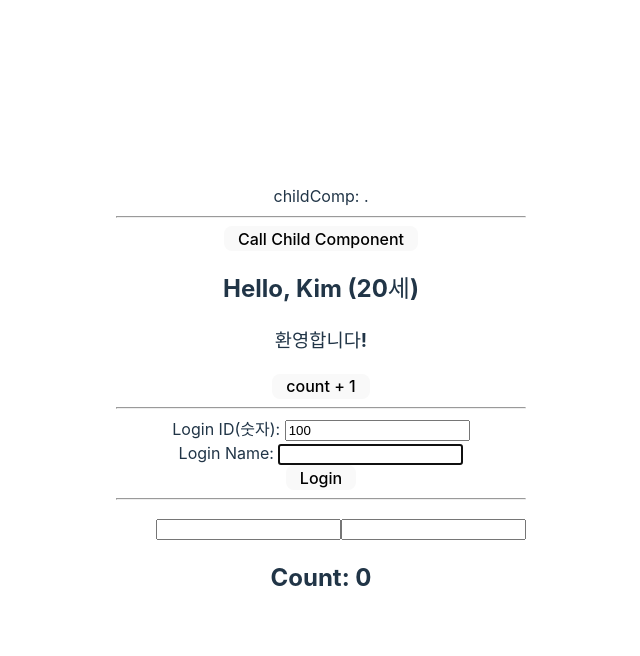
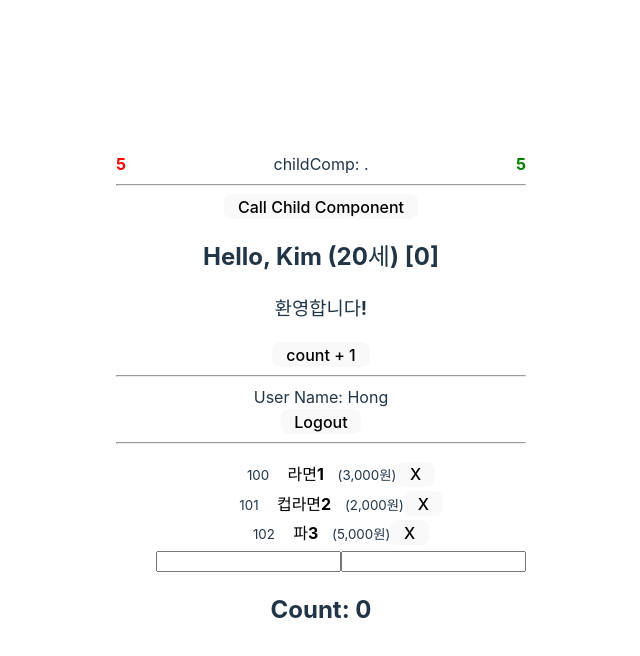
Before and after one commit to seon23/react, a React (Vite) app in the folder rbvite/: page / in a window 1280 px wide. Shown: the top 656 px of the page, without its empty margins (319-959 px from the left). Built offline with nearby package versions, Linux system fonts and the light colour scheme.

Commit message:
useEffect

```diff
--- /dev/null
+++ b/rbvite/public/data/sample-logined.json
@@ -0,0 +1,8 @@
+{
+  "loginUser": { "id": 100, "name": "Hong" },
+  "cart": [
+    { "id": 100, "name": "라면1", "price": 3000 },
+    { "id": 101, "name": "컵라면2", "price": 2000 },
+    { "id": 102, "name": "파3", "price": 5000 }
+  ]
+}
--- a/rbvite/src/App.tsx
+++ b/rbvite/src/App.tsx
@@ -1,8 +1,15 @@
-import { forwardRef, useImperativeHandle, useRef, useState } from 'react';
+import {
+  forwardRef,
+  useEffect,
+  useImperativeHandle,
+  useRef,
+  useState,
+} from 'react';
 import './App.css';
 import Hello from './components/Hello';
 import My from './components/My';
 import { useCounter } from './hooks/counter-context';
+import { useTimer } from './hooks/timer-hooks';
 
 type ChildHandler = {
   appendPeriod: () => void;
@@ -11,6 +18,18 @@
 // 여기서 ref는 ChildComponent의 ref 어트리뷰트?
 const ChildComponent = forwardRef((_, ref) => {
   const [childText, setChildText] = useState('.');
+  const [badCount, setBadCount] = useState(0);
+  const [goodCount, setGoodCount] = useState(0);
+
+  const { useInterval } = useTimer();
+
+  useInterval(() => setBadCount((pre) => pre + 1), 1000);
+
+  useEffect(() => {
+    const intl = setInterval(() => setGoodCount((pre) => pre + 1), 1000);
+
+    return () => clearInterval(intl);
+  }, []);
 
   const handler: ChildHandler = {
     // setChildText에서 이전 값 c가 필요한 이유는?
@@ -18,7 +37,13 @@
   };
   // ref, 즉 부모에서 생성한 ref object(ChildComponent를 참조하는)의 current prop에 handler 연결?
   useImperativeHandle(ref, () => handler);
-  return <>childComp: {childText}</>;
+  return (
+    <>
+      <strong style={{ float: 'left', color: 'red' }}>{badCount}</strong>
+      childComp: {childText}
+      <strong style={{ float: 'right', color: 'green' }}>{goodCount}</strong>
+    </>
+  );
 });
 
 function App() {
--- a/rbvite/src/components/Hello.tsx
+++ b/rbvite/src/components/Hello.tsx
@@ -7,11 +7,11 @@
 };
 
 const Hello = ({ name, age, children }: PropsWithChildren<Props>) => {
-  const { incrementCount } = useCounter();
+  const { count, incrementCount } = useCounter();
   return (
     <>
       <h2>
-        Hello, {name} ({age}세)
+        Hello, {name} ({age}세) [{count}]
       </h2>
       <h3>{children}</h3>
       <button onClick={incrementCount}>count + 1</button>
--- a/rbvite/src/components/Login.tsx
+++ b/rbvite/src/components/Login.tsx
@@ -6,6 +6,7 @@
   useRef,
 } from 'react';
 import { useSession } from '../hooks/session-context';
+import { useCounter } from '../hooks/counter-context';
 
 export type LoginHandle = {
   focusName: () => void;
@@ -15,8 +16,19 @@
   console.log('Render Login!');
 
   const { login } = useSession();
+  const { count, incrementCount, decrementCount } = useCounter();
   const idRef = useRef<HTMLInputElement>(null);
   const nameRef = useRef<HTMLInputElement>(null);
+
+  useEffect(() => {
+    incrementCount();
+    console.log('Login Please...', count);
+
+    return () => {
+      decrementCount();
+      console.log('login-cleanup-code!!, count');
+    };
+  }, []);
 
   const submit = (e: FormEvent<HTMLFormElement>) => {
     // action 기능 차단?
--- a/rbvite/src/components/Profile.tsx
+++ b/rbvite/src/components/Profile.tsx
@@ -1,7 +1,7 @@
 import { useSession } from '../hooks/session-context';
 
 const Profile = () => {
-  console.log('Render Profile!');
+  // console.log('Render Profile!');
   const {
     logout,
     session: { loginUser },
--- a/rbvite/src/hooks/counter-context.tsx
+++ b/rbvite/src/hooks/counter-context.tsx
@@ -11,18 +11,21 @@
   count: number;
   //   setCount: Dispatch<SetStateAction<number>>;
   incrementCount: () => void;
+  decrementCount: () => void;
 };
 const CounterContext = createContext<CounterContextProps>({
   count: 0,
   incrementCount: () => {},
+  decrementCount: () => {},
 });
 
 const CounterContextProvider = ({ children }: PropsWithChildren) => {
   const [count, setCount] = useState(0);
 
   const incrementCount = () => setCount(count + 1);
+  const decrementCount = () => setCount((count) => count - 1);
   return (
-    <CounterContext.Provider value={{ count, incrementCount }}>
+    <CounterContext.Provider value={{ count, incrementCount, decrementCount }}>
       {children}
     </CounterContext.Provider>
   );
--- a/rbvite/src/hooks/session-context.tsx
+++ b/rbvite/src/hooks/session-context.tsx
@@ -1,4 +1,10 @@
-import { PropsWithChildren, createContext, useContext, useState } from 'react';
+import {
+  PropsWithChildren,
+  createContext,
+  useContext,
+  useEffect,
+  useState,
+} from 'react';
 
 type SessionContextProp = {
   session: Session;
@@ -23,6 +29,16 @@
 export const SessionContextProvider = ({ children }: PropsWithChildren) => {
   const [session, setSession] = useState<Session>(DEFAULT_SESSION);
 
+  const url = '/data/sample-logined.json';
+  useEffect(() => {
+    const controller = new AbortController();
+    const { signal } = controller;
+    fetch(url, { signal })
+      .then((res) => res.json())
+      .then((data) => setSession(data));
+
+    return () => controller.abort();
+  }, []);
   // const loginHandleRef = useRef<LoginHandle>(null);
   const login = ({ id, name }: LoginUser) => {
     if (!name) {
--- /dev/null
+++ b/rbvite/src/hooks/timer-hooks.ts
@@ -0,0 +1,17 @@
+import { useEffect } from 'react';
+
+export const useTimer = () => {
+  const useInterval = <T extends unknown[]>(
+    cb: (...args: T) => void,
+    delay: number
+  ) => {
+    useEffect(() => {
+      const timer = setInterval(cb, delay);
+
+      return () => clearInterval(timer);
+    }, []);
+  };
+  const useTimeout = () => {};
+
+  return { useInterval, useTimeout };
+};
```
Also changed, not shown: rbvite/public/data/sample.json (added, +8 -0 lines), rbvite/.eslintrc.cjs.
